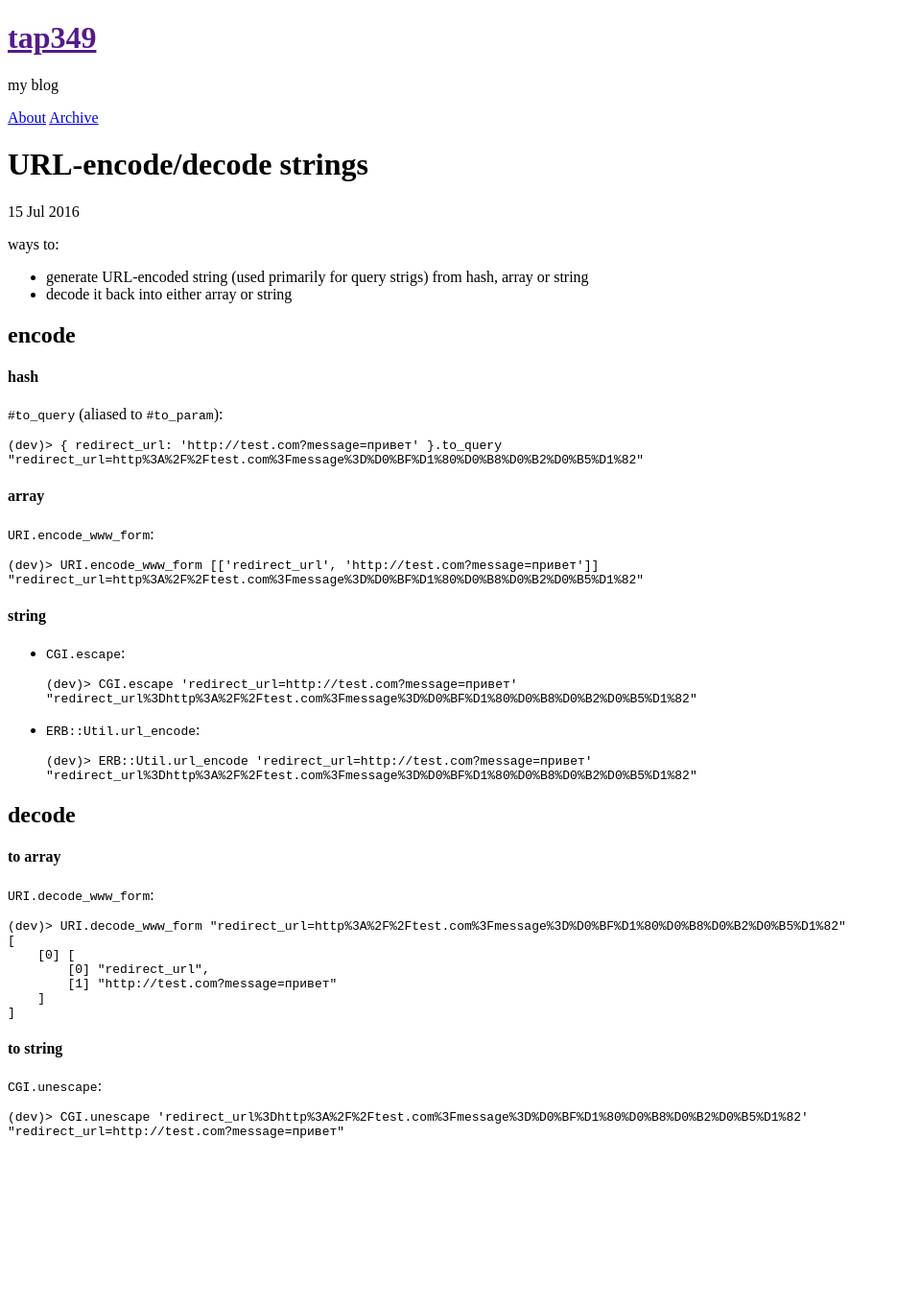
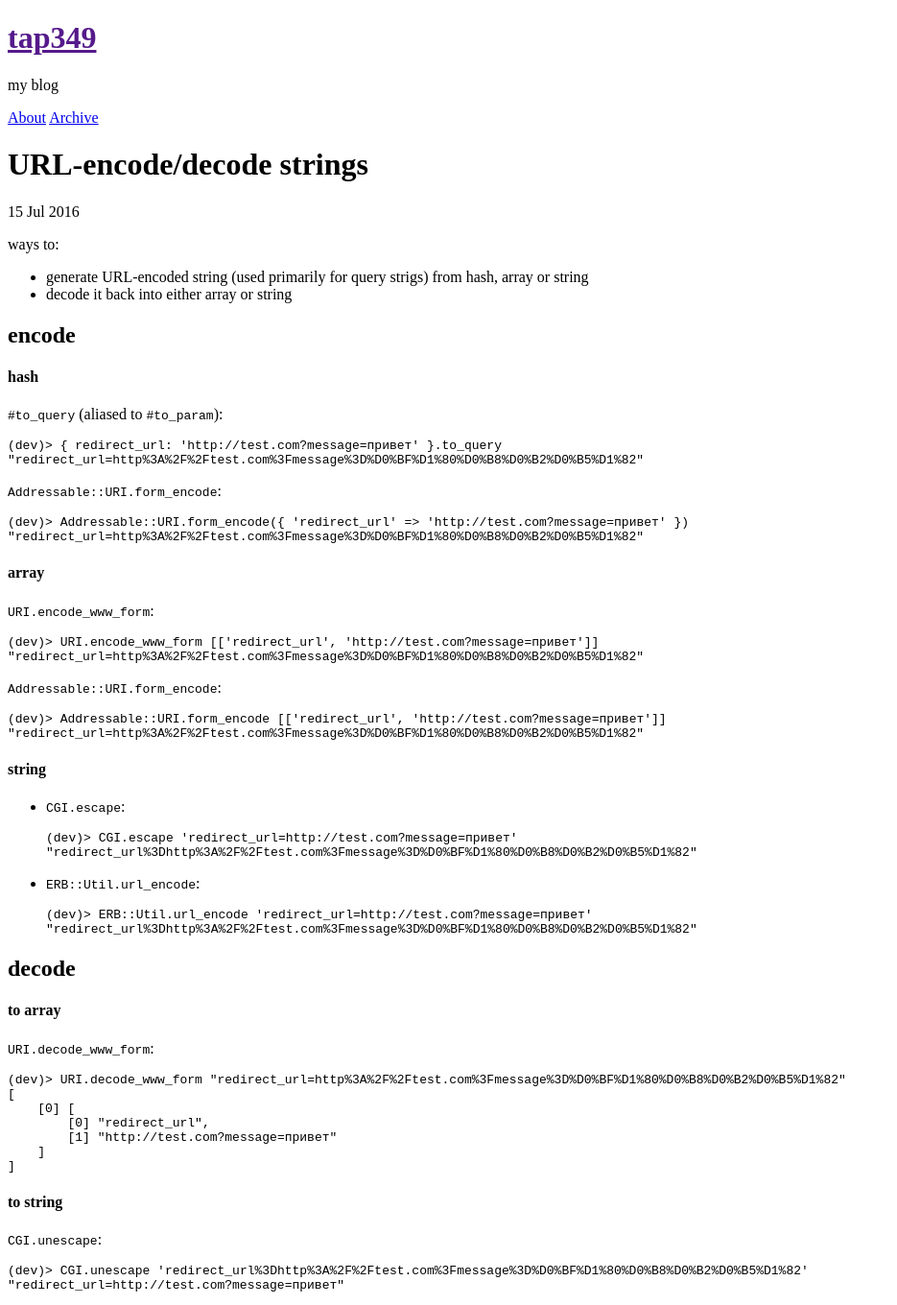
Before and after one commit to tap349/tap349.github.io, a Jekyll site: the page built from _posts/2016-07-15-url-encode-strings.md, in a window 1280 px wide. Shown: the whole page at 96% size, without its empty margins (0-935 px from the left). Built offline with Jekyll 4.4.1, drawn with Linux system fonts in a browser that asks for light colours; before the commit the page ends 1200 px from its top, so only the background shows below that.

Commit message:
update 2017-01-23_20:42:59

````diff
--- a/_posts/2016-07-15-url-encode-strings.md
+++ b/_posts/2016-07-15-url-encode-strings.md
@@ -25,12 +25,26 @@ ways to:
 "redirect_url=http%3A%2F%2Ftest.com%3Fmessage%3D%D0%BF%D1%80%D0%B8%D0%B2%D0%B5%D1%82"
 ```
 
+`Addressable::URI.form_encode`:
+
+```ruby
+(dev)> Addressable::URI.form_encode({ 'redirect_url' => 'http://test.com?message=привет' })
+"redirect_url=http%3A%2F%2Ftest.com%3Fmessage%3D%D0%BF%D1%80%D0%B8%D0%B2%D0%B5%D1%82"
+```
+
 #### array
 
 `URI.encode_www_form`:
 
 ```ruby
 (dev)> URI.encode_www_form [['redirect_url', 'http://test.com?message=привет']]
+"redirect_url=http%3A%2F%2Ftest.com%3Fmessage%3D%D0%BF%D1%80%D0%B8%D0%B2%D0%B5%D1%82"
+```
+
+`Addressable::URI.form_encode`:
+
+```ruby
+(dev)> Addressable::URI.form_encode [['redirect_url', 'http://test.com?message=привет']]
 "redirect_url=http%3A%2F%2Ftest.com%3Fmessage%3D%D0%BF%D1%80%D0%B8%D0%B2%D0%B5%D1%82"
 ```
 
````
